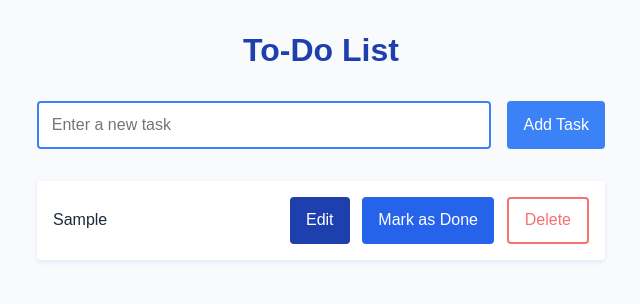
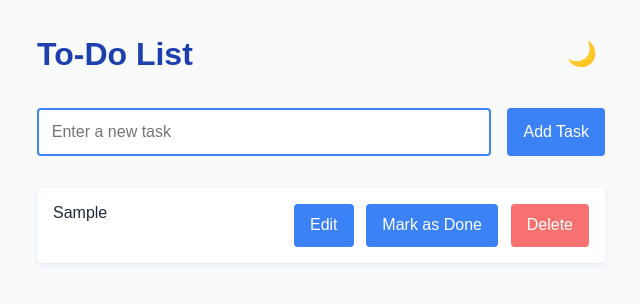
Before and after one commit to DevDhaif/todo-thiqa, a plain HTML site: page index.html in a window 1280 px wide. Both pictures are taken after typing "Sample" into the empty fields and a click on the button "Add Task". Shown: the whole page, without its empty margins (319-959 px from the left). Drawn offline with Linux system fonts and the light colour scheme.

Commit message:
enhance ui & dark theme

```diff
--- a/index.html
+++ b/index.html
@@ -10,6 +10,7 @@
         <div class="container">
             <header>
                 <h1>To-Do List</h1>
+                <button id="theme-toggle" class="theme-toggle">🌙</button>
             </header>
 
             <div class="add-task">
--- a/script.js
+++ b/script.js
@@ -3,6 +3,24 @@ document.addEventListener('DOMContentLoaded', () => {
     const addTaskButton = document.getElementById('add-task');
     const taskList = document.getElementById('task-list');
     const errorMessage = document.getElementById('error-message');
+    const themeToggle = document.getElementById('theme-toggle');
+    const prefersDark = window.matchMedia('(prefers-color-scheme: dark)').matches;
+    const storedTheme = localStorage.getItem('theme');
+
+    if (storedTheme) {
+        document.body.classList.toggle('dark-theme', storedTheme === 'dark');
+        themeToggle.textContent = storedTheme === 'dark' ? '☀️' : '🌙';
+    } else if (prefersDark) {
+        document.body.classList.add('dark-theme');
+        themeToggle.textContent = '☀️';
+    }
+
+    themeToggle.addEventListener('click', () => {
+        document.body.classList.toggle('dark-theme');
+        const isDark = document.body.classList.contains('dark-theme');
+        localStorage.setItem('theme', isDark ? 'dark' : 'light');
+        themeToggle.textContent = isDark ? '☀️' : '🌙';
+    });
 
     // clear all tasks that are completed
     const clearCompletedBtn = document.createElement('button');
@@ -58,13 +76,15 @@ document.addEventListener('DOMContentLoaded', () => {
         const li = document.createElement('li');
         li.className = `task-item ${task.completed ? 'completed' : ''}`;
         li.innerHTML = `
+        <div class="task-content">
             <span class="task-text" data-id="${task.id}">${task.text}</span>
-             <div class="task-buttons">
+            <div class="task-buttons">
                 <button class="edit-btn">Edit</button>
                 <button class="done-btn">${task.completed ? 'Undo' : 'Mark as Done'}</button>
-            <button class="delete-btn">Delete</button>
+                <button class="delete-btn">Delete</button>
+            </div>
         </div>
-        `;
+    `;
 
         // edit task
         li.querySelector('.edit-btn').addEventListener('click', () => {
@@ -88,6 +108,10 @@ document.addEventListener('DOMContentLoaded', () => {
                 }
                 taskText.textContent = task.text;
             }
+            input.addEventListener('blur', finishEditing);
+            input.addEventListener('keypress', (e) => {
+                if (e.key === 'Enter') finishEditing();
+            });
         });
 
         // mark task as done
--- a/styles.css
+++ b/styles.css
@@ -1,4 +1,10 @@
 :root {
+    /* Dark Theme */
+    --color-background-dark: #1a1a1a;
+    --color-text-dark: #e5e5e5;
+    --color-white-dark: #2d2d2d;
+    --shadow-dark: 0 2px 4px rgba(0, 0, 0, 0.3);
+
     /* Colors */
     --color-primary: #3b82f6;
     --color-primary-dark: #2563eb;
@@ -44,8 +50,28 @@ body {
     padding: 0 var(--spacing-md);
 }
 
+.dark-theme {
+    --color-background: var(--color-background-dark);
+    --color-text: var(--color-text-dark);
+    --color-white: var(--color-white-dark);
+    --color-primary-darker: #9aaff5;
+    --shadow: var(--shadow-dark);
+    color: var(--color-text-dark);
+}
+
 header {
     margin-bottom: var(--spacing-lg);
+    display: flex;
+    justify-content: space-between;
+    align-items: center;
+}
+
+.theme-toggle {
+    background: none;
+    border: none;
+    font-size: 1.5rem;
+    padding: var(--spacing-xs);
+    cursor: pointer;
 }
 
 h1 {
@@ -75,7 +101,7 @@ input[type="text"] {
 button {
     padding: var(--spacing-sm) var(--spacing-md);
     background-color: var(--color-primary);
-    color: var(--color-white);
+    color: #ffffff !important;
     border: none;
     border-radius: var(--border-radius);
     cursor: pointer;
@@ -101,6 +127,7 @@ button:hover {
 .task-buttons {
     display: flex;
     gap: var(--spacing-sm);
+    flex-wrap: wrap;
 }
 
 .task-item {
@@ -120,21 +147,22 @@ button:hover {
 }
 
 .done-btn {
-    background-color: var(--color-primary-dark);
+    background-color: var(--color-primary);
+    color: var(--color-white);
 }
 
 .done-btn:hover {
     background-color: var(--color-primary-darker);
 }
 
+
 .delete-btn {
-    background-color: var(--color-white);
-    color: var(--color-danger);
-    border: var(--border-width) solid var(--color-danger);
+    background-color: var(--color-danger);
+    color: #ffffff !important;
 }
 
 .edit-btn {
-    background-color: var(--color-primary-darker);
+    background-color: var(--color-primary);
     color: var(--color-white);
 }
 
@@ -151,9 +179,17 @@ button:hover {
     font-family: var(--font-family);
 }
 
+.task-content {
+    display: flex;
+    flex-wrap: wrap;
+    gap: var(--spacing-sm);
+    width: 100%;
+}
+
 .task-text {
     flex: 1;
-    cursor: pointer;
+    min-width: 200px;
+    word-break: break-word;
 }
 
 .task-item.completed .task-text {
```
